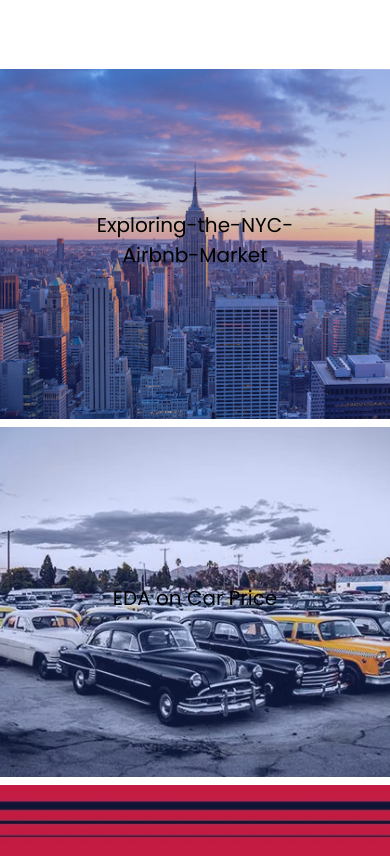
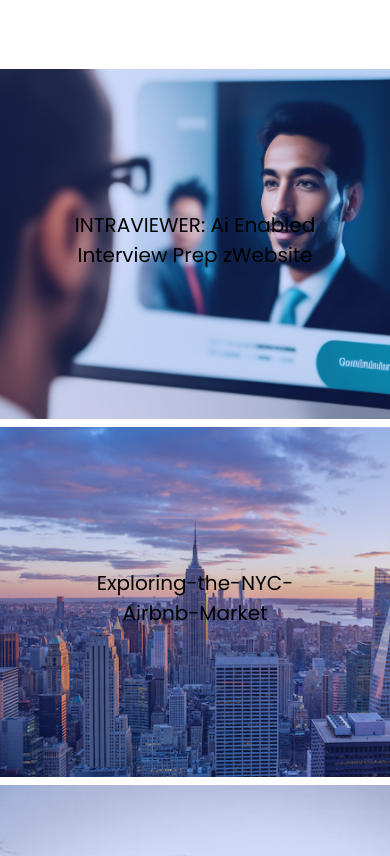
Before and after one commit to usmanjavaid227/usmanjavaid, a plain HTML site: page Python.html in a window 390 px wide. Shown: the part 844-1700 px from the top of the page. Drawn offline with Linux system fonts and the light colour scheme; files whose address does not match are found by name.

Commit message:
add fyp project into python

```diff
--- a/Python.html
+++ b/Python.html
@@ -61,6 +61,16 @@
 
 <section class="ftco-section">
   <div class="row no-gutters">
+		<div class="col-md-4 mb-2">
+				<a href="https://github.com/usmanjavaid227/INTRAVIEWER" target="_blank">
+					<div class="project img ftco-animate d-flex justify-content-center align-items-center" style="background-image: url(images/intraviewer.jpg);">
+						<div class="overlay"></div>
+						<div class="text text-center p-4">
+							<h3>INTRAVIEWER: Ai Enabled Interview Prep zWebsite</h3>
+						</div>
+					</div>
+				</a>
+			</div>
 		<div class="col-md-4 mb-2">
 				<a href="https://github.com/usmanjavaid227/Exploring-the-NYC-Airbnb-Market" target="_blank">
 					<div class="project img ftco-animate d-flex justify-content-center align-items-center" style="background-image: url(images/nyc.jpg);">
```
Also changed, not shown: images/intraviewer.jpg (added).
